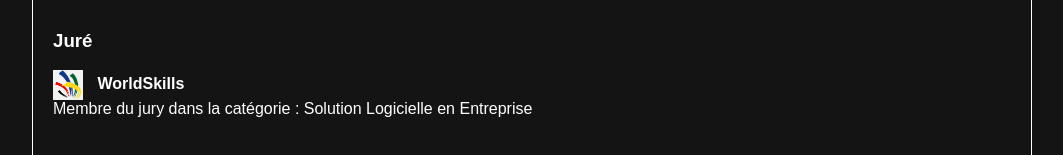
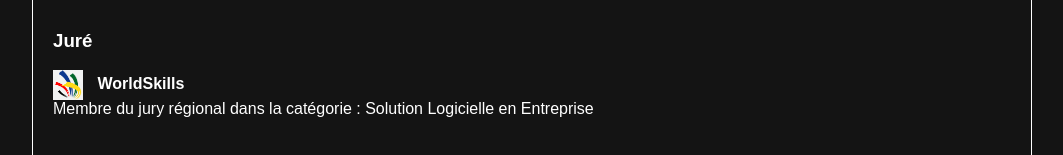
Before and after one commit to LeoGoder/LeoGoder.github.io, a plain HTML site: page index.html in a window 1280 px wide. Shown: the part 2951-3106 px from the top of the page, without its empty margins (108-1171 px from the left). Drawn offline with Linux system fonts and the light colour scheme.

Commit message:
Update index.html

```diff
--- a/index.html
+++ b/index.html
@@ -121,7 +121,7 @@
                     <li>
                         <img src="png-clipart-north-east-surrey-college-of-technology-2017-worldskills-competition-skills-canada-logo-united-kingdom.png" alt="WorldSkills Logo" class="competition-logo">
                         <strong>WorldSkills</strong><br>
-                        Membre du jury dans la catégorie : Solution Logicielle en Entreprise
+                        Membre du jury régional dans la catégorie : Solution Logicielle en Entreprise
                     </li>
                 </ul>
             </div>
```
